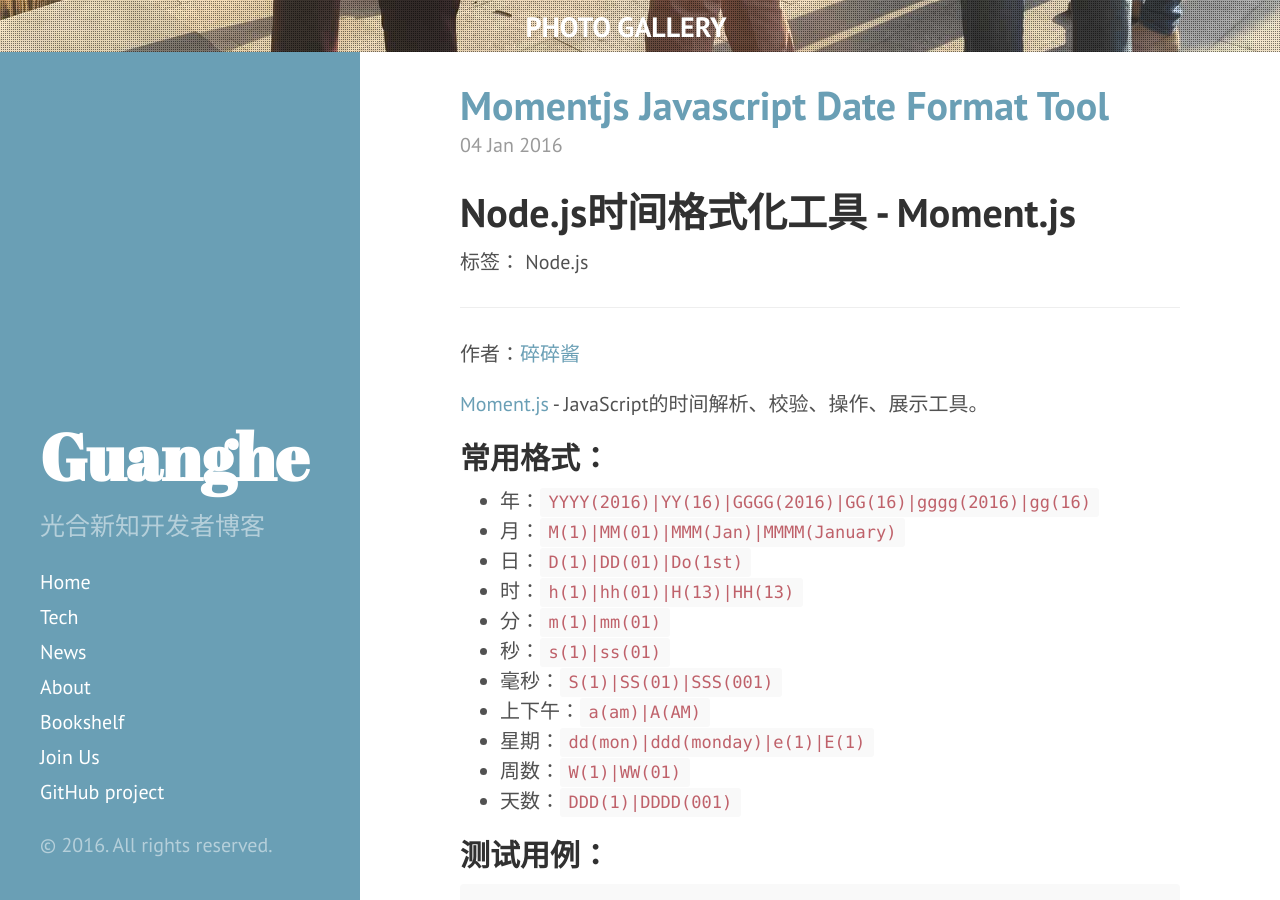
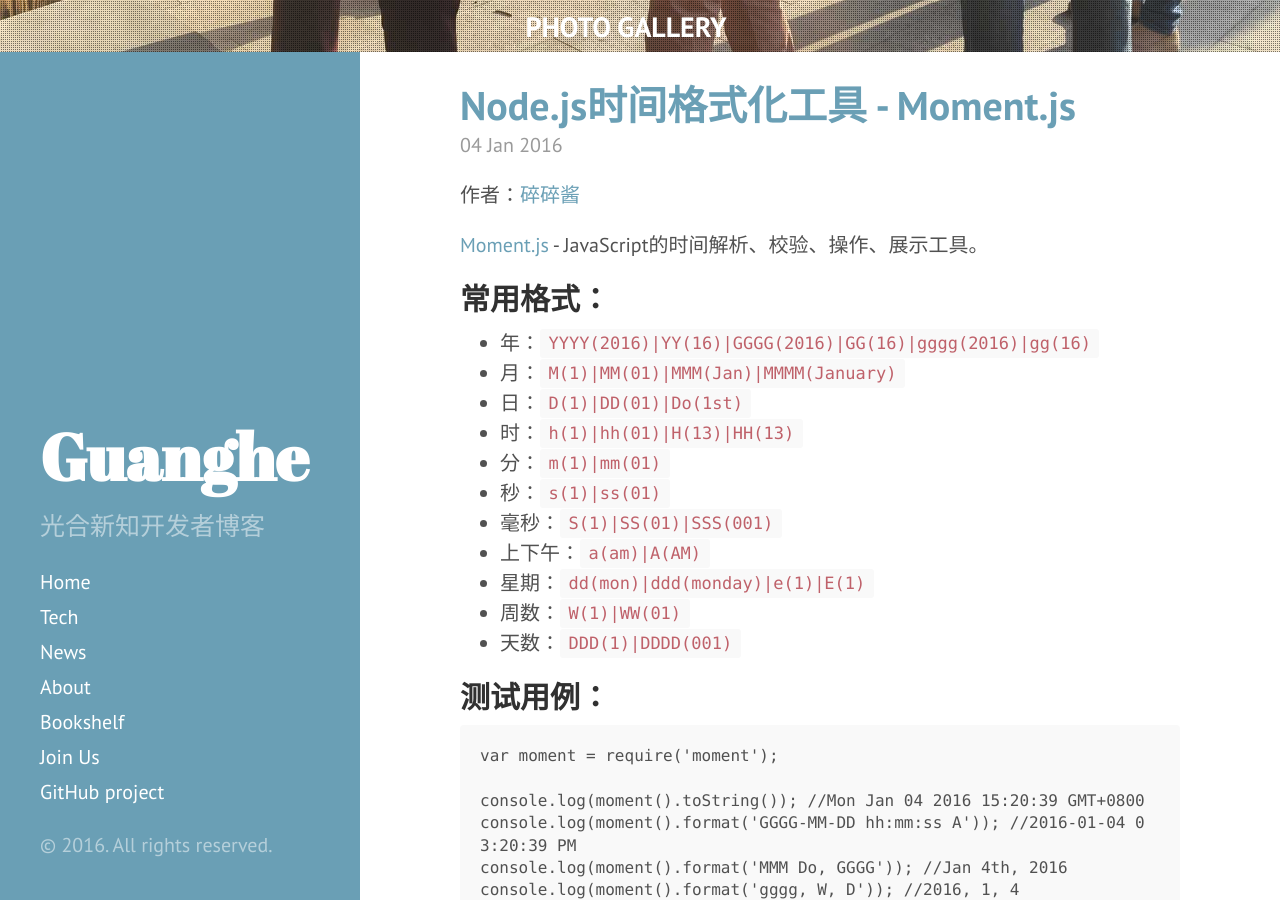
Before and after one commit to guanghetv/guanghetv.github.io, a Jekyll site: the page built from index.html, in a window 1280 px wide and 900 px high. Built offline with Jekyll 4.4.1, drawn with Linux system fonts in a browser that asks for light colours; some web fonts are replaced; Markdown is read by kramdown in place of the engine named in the settings; the list of posts is cut into pages by our own code.

Commit message:
Add article style code

```diff
--- a/_posts/2016-01-04-momentjs-javascript-date-format-tool.markdown
+++ b/_posts/2016-01-04-momentjs-javascript-date-format-tool.markdown
@@ -1,7 +1,8 @@
-# Node.js时间格式化工具 - Moment.js
-
-标签： Node.js
-
+---
+layout: post
+title:  "Node.js时间格式化工具 - Moment.js"
+category: news
+author: "yinxin630"
 ---
 
 作者：[碎碎酱][1]
```
